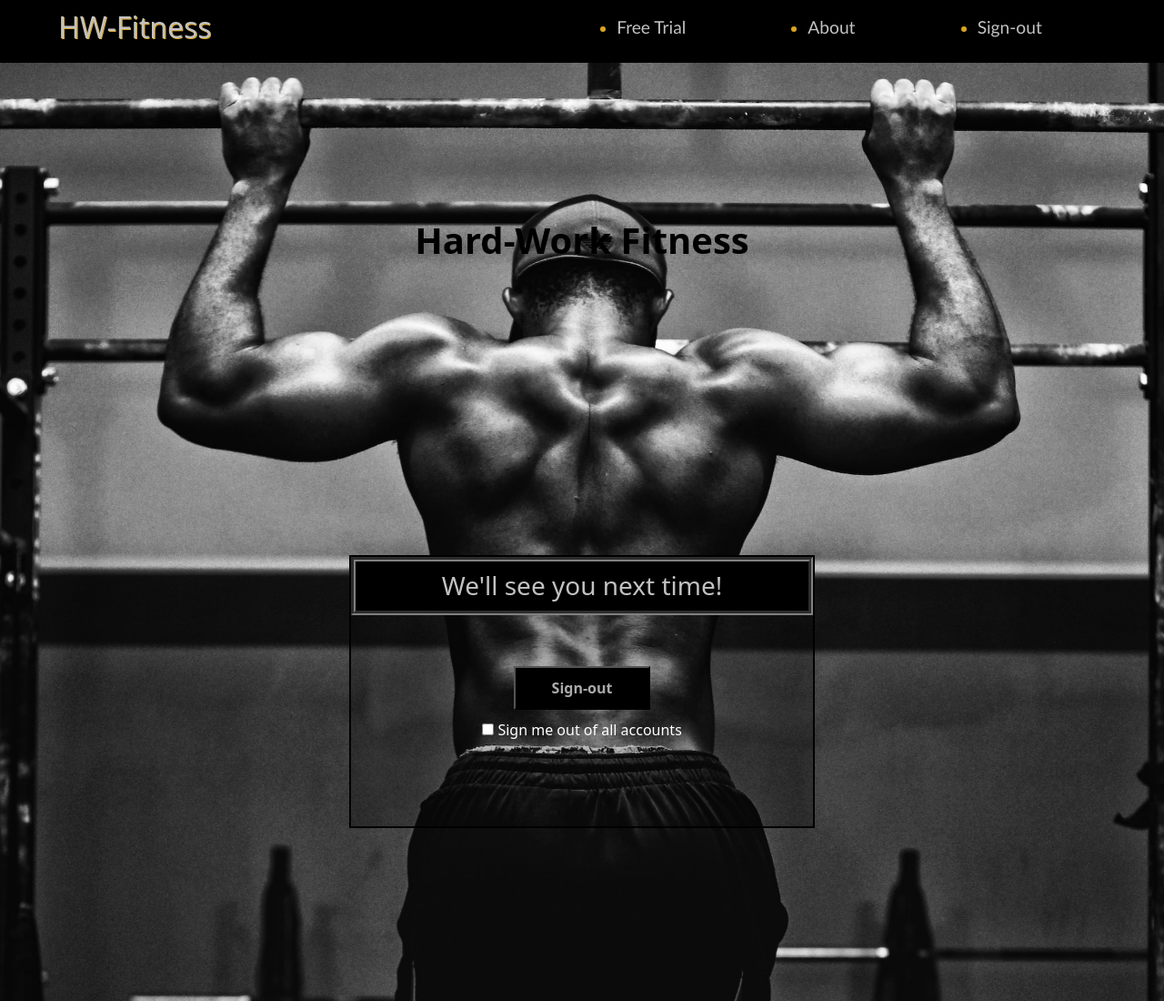
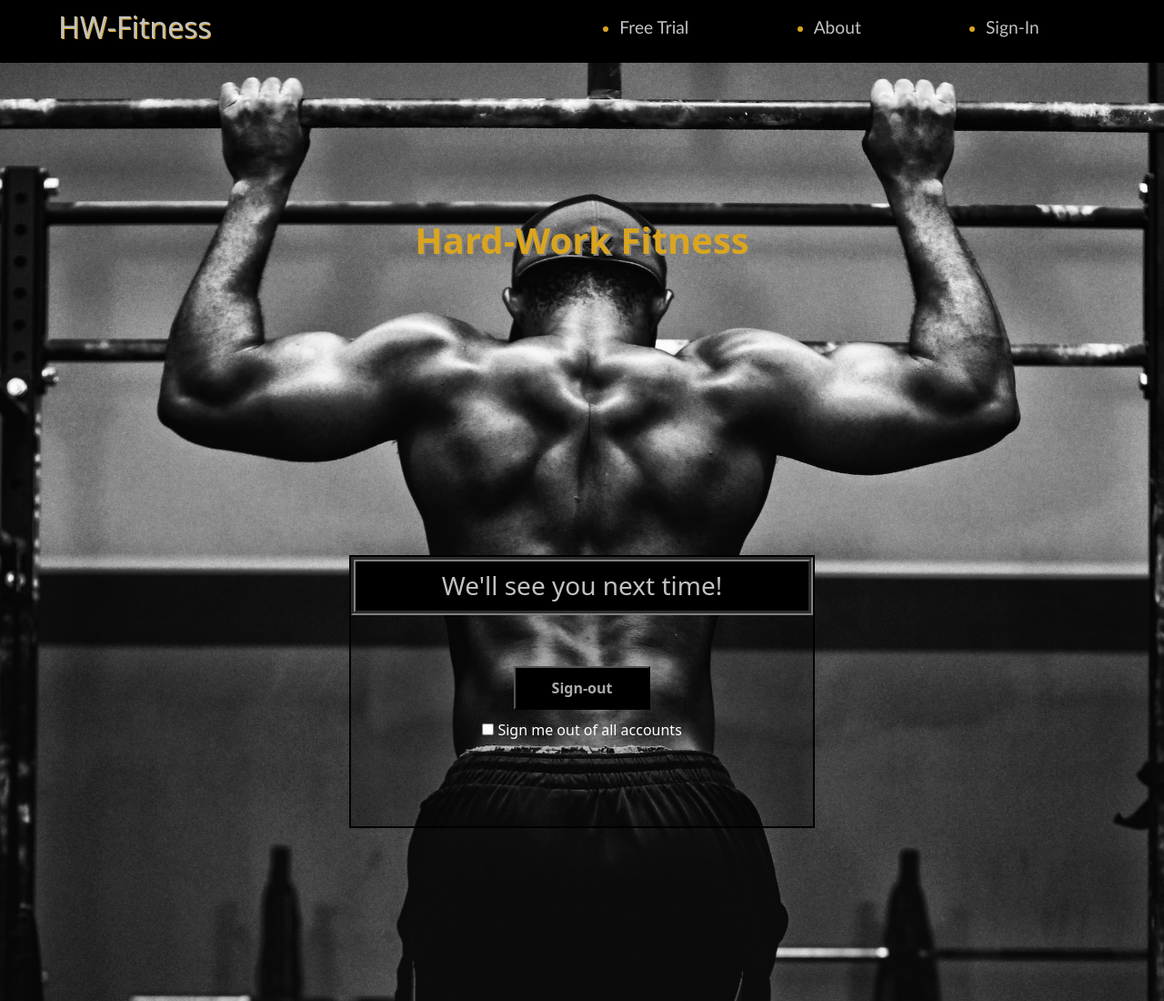
Before and after one commit to KMedley3/gym-assignment1, a plain HTML site: page signout.html in a window 1280 px wide. Shown: the top 1100 px of the page at 91% size. Drawn offline with nearby package versions, Linux system fonts and the light colour scheme.

Commit message:
update sign-in

```diff
--- a/assets/css/style.css
+++ b/assets/css/style.css
@@ -77,8 +77,9 @@ h1 {
     top: 33%;
     left: 50%;
     text-align: center;
-    color: black;
+    color: goldenrod;
     font-weight: bolder;
+    text-shadow: grey 2px 2px;
 
 
 }
--- a/signout.html
+++ b/signout.html
@@ -25,7 +25,7 @@
                 <a class="a-navbar" href="about.html">About</a>
             </li>
             <li>
-                <a class="a-navbar" href="signout.html">Sign-out</a>
+                <a class="a-navbar" href="index.html">Sign-In</a>
             </li>
         </ul>
     </nav>
```
